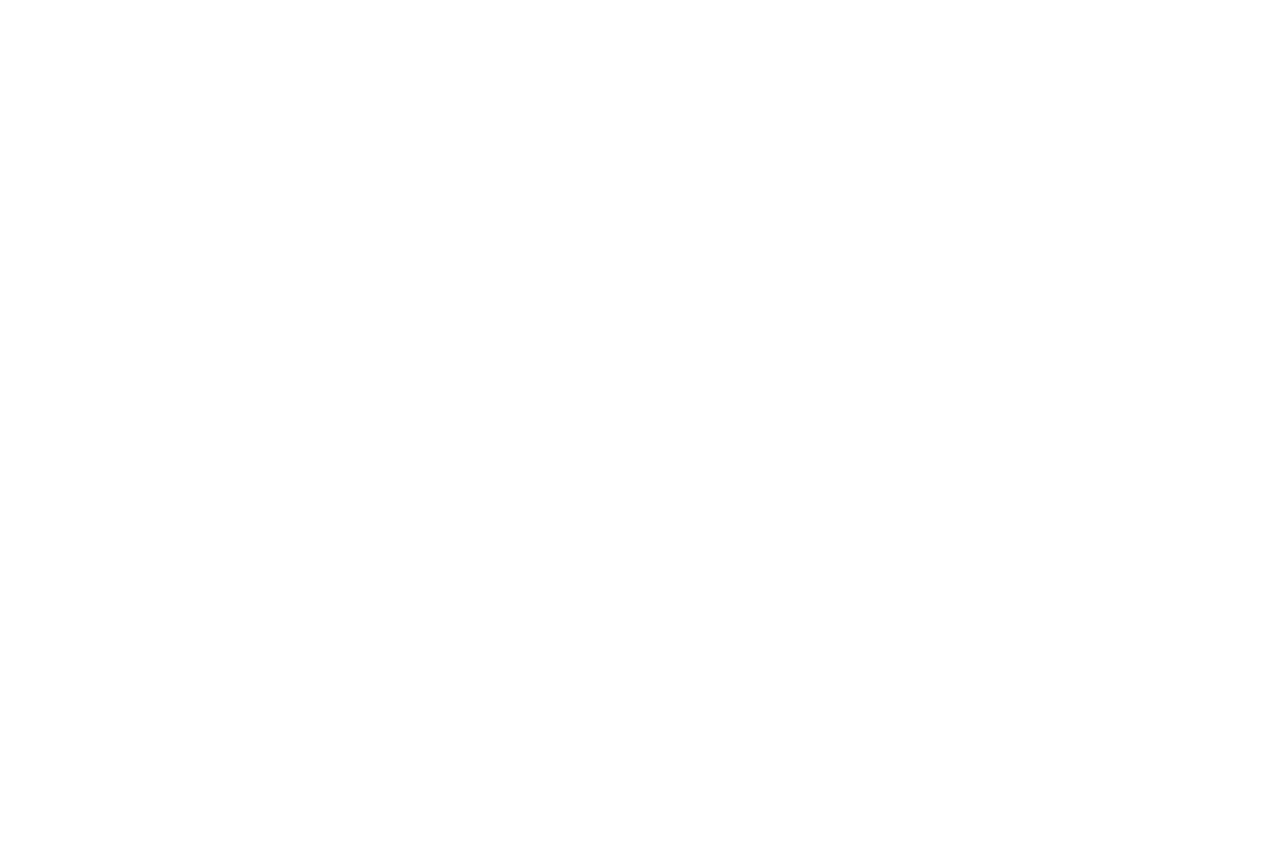
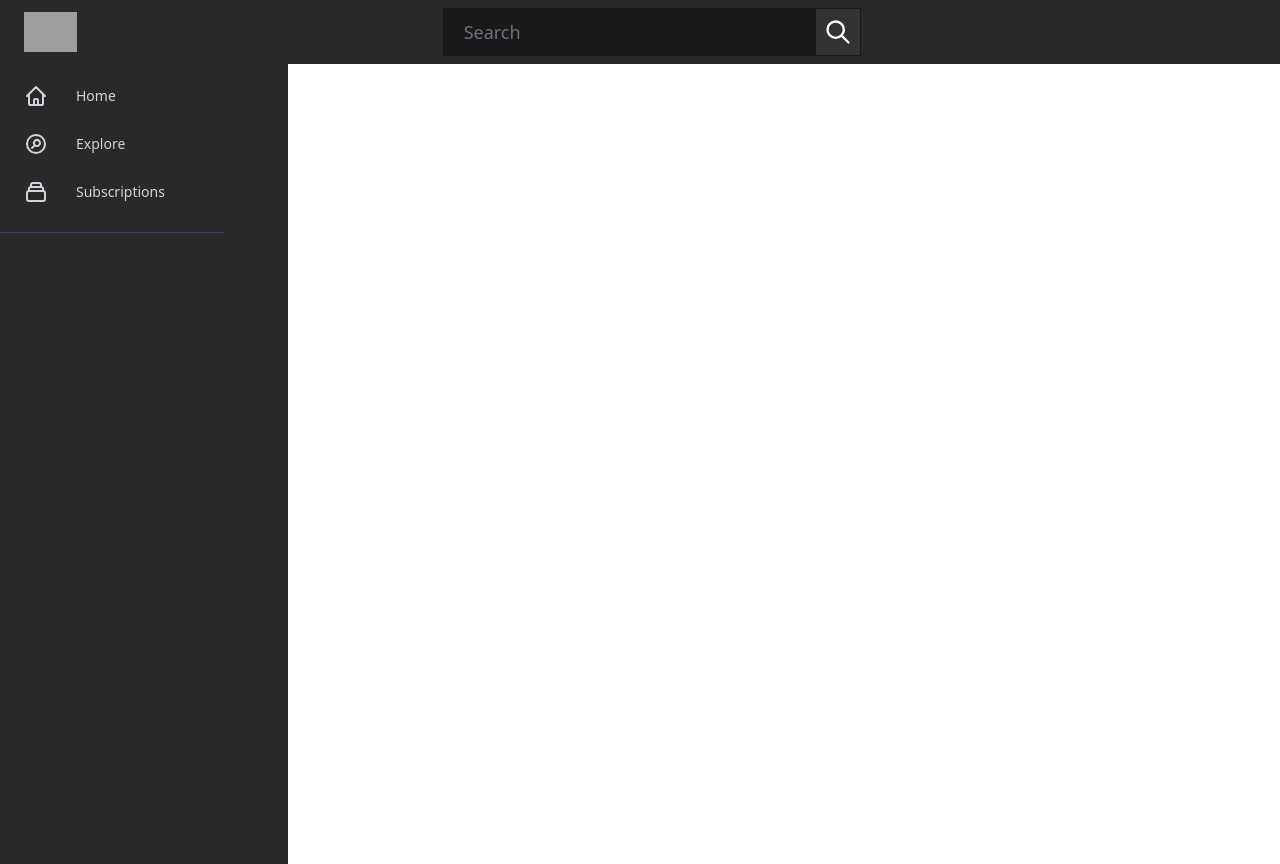
Before and after one commit to rreay724/youtube, a Next.js app: page /videoPage in a window 1280 px wide. Before the commit the page ends 800 px from the top, so only its background shows below. Built offline with nearby package versions, Linux system fonts and the light colour scheme; grey boxes are pictures that could not be loaded.

Commit message:
added header and sidebar to video page

```diff
--- a/pages/videoPage.js
+++ b/pages/videoPage.js
@@ -1,12 +1,17 @@
 import YouTube from "react-youtube";
 import { useRouter } from "next/dist/client/router";
+import { Header, Sidebar } from "../components/index";
 
 function videoPage() {
   const router = useRouter();
   const { id } = router.query;
   return (
     <div>
-      <YouTube videoId={id} />
+      <Header />
+      <div className="flex">
+        <Sidebar />
+        <YouTube videoId={id} />
+      </div>
     </div>
   );
 }
```
